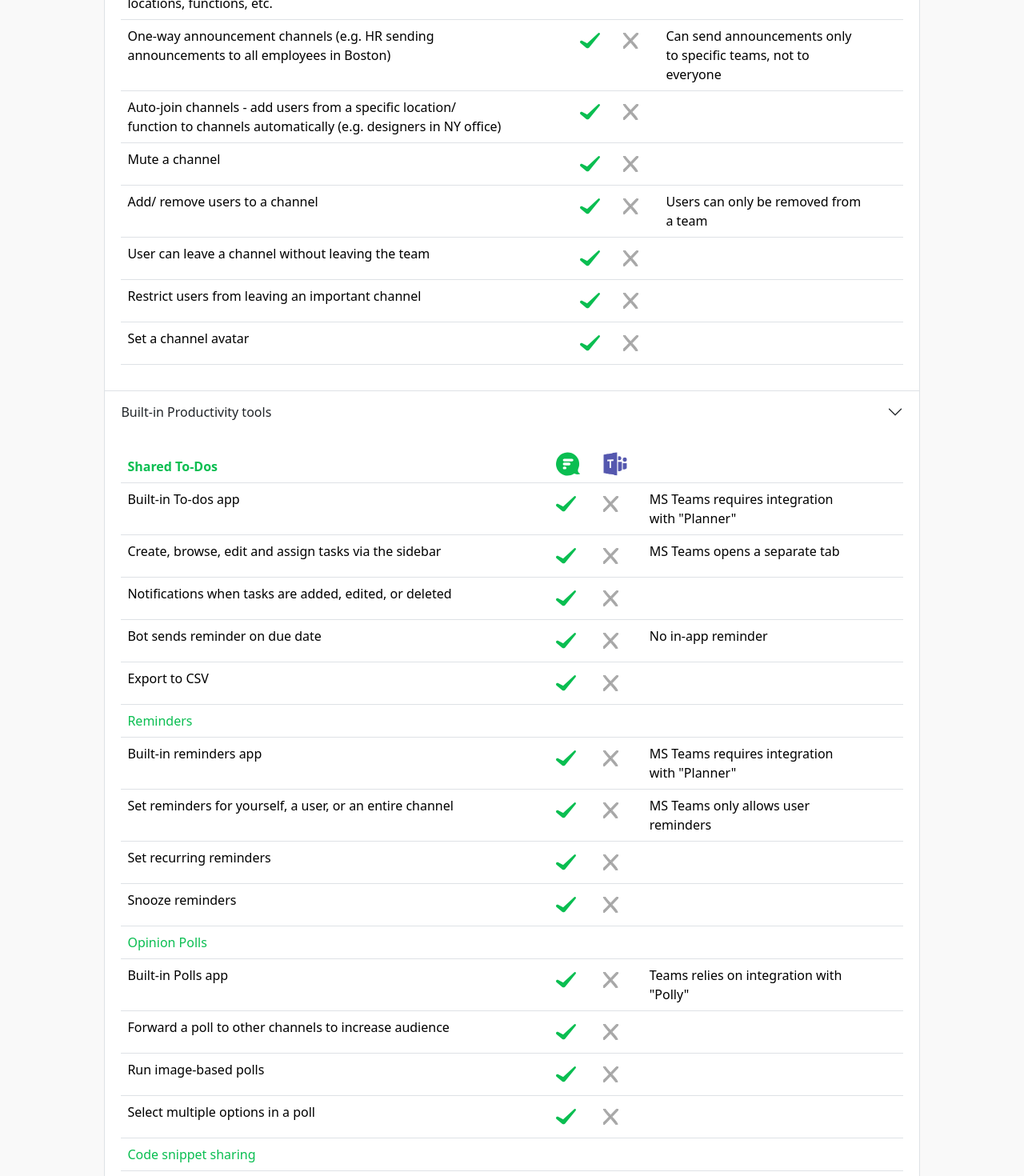
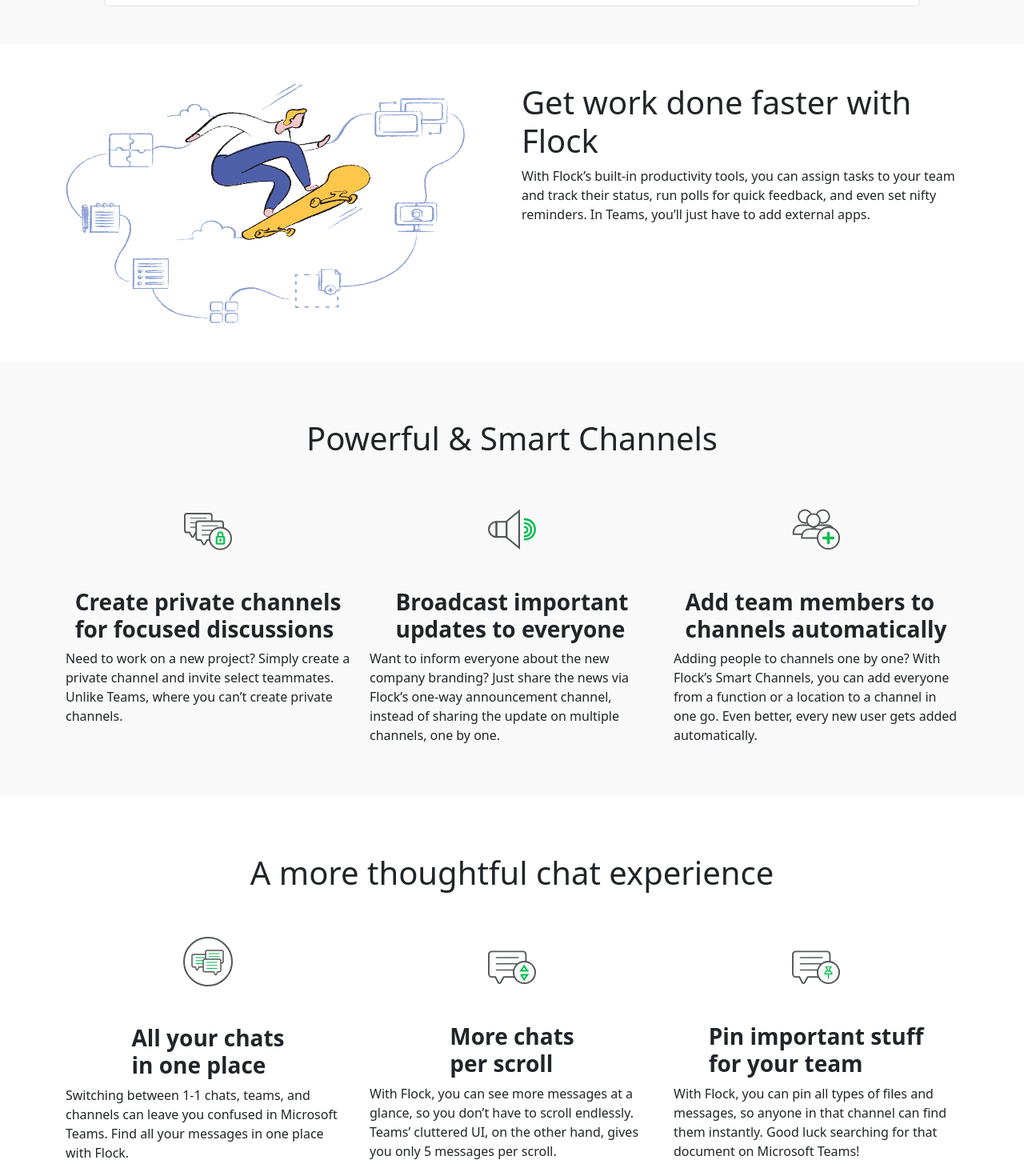
Before and after one commit to Biron2465/Proyecto2, a Vue app in the folder proyecto2/: page /microsoft-teams in a window 1280 px wide. Shown: the part 1330-2800 px from the top of the page at 80% size. Built offline with nearby package versions, Linux system fonts and the light colour scheme.

Commit message:
Update MicrosoftTeams.vue

```diff
--- a/proyecto2/src/components/MicrosoftTeams.vue
+++ b/proyecto2/src/components/MicrosoftTeams.vue
@@ -36,7 +36,7 @@
                   Attractive pricing
                 </button>
               </h2>
-              <div id="collapseOne" class="accordion-collapse collapse show" data-bs-parent="#accordionExample">
+              <div id="collapseOne" class="accordion-collapse collapse" data-bs-parent="#accordionExample">
                 <div class="accordion-body">
                   <table class="table">
                     <thead>
@@ -94,7 +94,7 @@
                   Powerful and Smart Channels
                 </button>
               </h2>
-              <div id="collapse2" class="accordion-collapse collapse show" data-bs-parent="#accordionExample">
+              <div id="collapse2" class="accordion-collapse collapse" data-bs-parent="#accordionExample">
                 <div class="accordion-body">
                   <table class="table">
                     <thead>
@@ -178,7 +178,7 @@
                   Built-in Productivity tools
                 </button>
               </h2>
-              <div id="collapse3" class="accordion-collapse collapse show" data-bs-parent="#accordionExample">
+              <div id="collapse3" class="accordion-collapse collapse" data-bs-parent="#accordionExample">
                 <div class="accordion-body">
                   <table class="table">
                     <thead>
@@ -324,7 +324,7 @@
                   Well Designed Chat Experience
                 </button>
               </h2>
-              <div id="collapse4" class="accordion-collapse collapse show" data-bs-parent="#accordionExample">
+              <div id="collapse4" class="accordion-collapse collapse" data-bs-parent="#accordionExample">
                 <div class="accordion-body">
                   <table class="table">
                     <thead>
@@ -417,7 +417,7 @@
                   Enhanced Admin Controls
                 </button>
               </h2>
-              <div id="collapse5" class="accordion-collapse collapse show" data-bs-parent="#accordionExample">
+              <div id="collapse5" class="accordion-collapse collapse" data-bs-parent="#accordionExample">
                 <div class="accordion-body">
                   <table class="table">
                     <thead>
@@ -507,7 +507,7 @@
                   Better Mobile Experience
                 </button>
               </h2>
-              <div id="collapse6" class="accordion-collapse collapse show" data-bs-parent="#accordionExample">
+              <div id="collapse6" class="accordion-collapse collapse " data-bs-parent="#accordionExample">
                 <div class="accordion-body">
                   <table class="table">
                     <thead>
@@ -543,7 +543,8 @@
                         <td colspan="4">Lightweight, storage friendly mobile clients <br>
                           iOS <br>
                           Android</td>
-                        <td style="color: #0abe51;"><img src="../assets/MicrosoftTeams/right-tick-5447a8a0-2.png" alt="" class="py-2"><br>38.3
+                        <td style="color: #0abe51;"><img src="../assets/MicrosoftTeams/right-tick-5447a8a0-2.png" alt=""
+                            class="py-2"><br>38.3
                           MB <br> 22,1 MB</td>
                         <td><img src="../assets/MicrosoftTeams/wrong-icon-b7177ce1.png" alt="" class="py-2"><br>84.6
                           MB <br> 39 MB</td>
@@ -561,12 +562,13 @@
                   Unlimited Free Guests
                 </button>
               </h2>
-              <div id="collapse7" class="accordion-collapse collapse show" data-bs-parent="#accordionExample">
+              <div id="collapse7" class="accordion-collapse collapse " data-bs-parent="#accordionExample">
                 <div class="accordion-body">
                   <table class="table">
                     <thead>
                       <tr>
-                        <th scope="col" colspan="4" style="color: #0abe51;"> Easily collaborate with vendors and clients</th>
+                        <th scope="col" colspan="4" style="color: #0abe51;"> Easily collaborate with vendors and clients
+                        </th>
                         <th scope="col"><img src="../assets/MicrosoftTeams/Flock Icon.svg" alt="" class="imgTable"></th>
                         <th scope="col"><img src="../assets/MicrosoftTeams/microsoft-teams-974c6f9f.png" alt=""
                             class="imgTable"></th>
@@ -604,7 +606,7 @@
                   On-demand Audio Conferencing
                 </button>
               </h2>
-              <div id="collapse8" class="accordion-collapse collapse show" data-bs-parent="#accordionExample">
+              <div id="collapse8" class="accordion-collapse collapse " data-bs-parent="#accordionExample">
                 <div class="accordion-body">
                   <table class="table">
                     <thead>
@@ -642,7 +644,7 @@
                   Deep Integration with OneDrive, GDrive, Dropbox, and Box
                 </button>
               </h2>
-              <div id="collapse9" class="accordion-collapse collapse show" data-bs-parent="#accordionExample">
+              <div id="collapse9" class="accordion-collapse collapse " data-bs-parent="#accordionExample">
                 <div class="accordion-body">
                   <table class="table">
                     <thead>
@@ -663,7 +665,8 @@
                         <td>MS Teams has no search option</td>
                       </tr>
                       <tr>
-                        <td colspan="4">Create new docs/ sheets/ presentations from within the client <br>(for OneDrive & GDrive)</td>
+                        <td colspan="4">Create new docs/ sheets/ presentations from within the client <br>(for OneDrive
+                          & GDrive)</td>
                         <td><img src="../assets/MicrosoftTeams/right-tick-5447a8a0-2.png" alt="" class="py-2"></td>
                         <td><img src="../assets/MicrosoftTeams/wrong-icon-b7177ce1.png" alt="" class="py-2"></td>
                         <td></td>
@@ -698,7 +701,7 @@
                   Integration with GitHub and GitLab
                 </button>
               </h2>
-              <div id="collapse11" class="accordion-collapse collapse show" data-bs-parent="#accordionExample">
+              <div id="collapse11" class="accordion-collapse collapse " data-bs-parent="#accordionExample">
                 <div class="accordion-body">
                   <table class="table">
                     <thead>
@@ -716,7 +719,7 @@
                         <td colspan="4">Get personal and team notifications</td>
                         <td><img src="../assets/MicrosoftTeams/right-tick-5447a8a0-2.png" alt="" class="py-2"></td>
                         <td><img src="../assets/MicrosoftTeams/wrong-icon-b7177ce1.png" alt="" class="py-2"></td>
-                        <td>	(MS Teams has this only for <br>GitHub)</td>
+                        <td> (MS Teams has this only for <br>GitHub)</td>
                       </tr>
                       <tr>
                         <td colspan="4">Assign, close or merge pull requests from within the client</td>
@@ -742,7 +745,7 @@
                   Integration with Twitter
                 </button>
               </h2>
-              <div id="collapse12" class="accordion-collapse collapse show" data-bs-parent="#accordionExample">
+              <div id="collapse12" class="accordion-collapse collapse " data-bs-parent="#accordionExample">
                 <div class="accordion-body">
                   <table class="table">
                     <thead>
@@ -780,7 +783,7 @@
                   Powerful Developer Platform
                 </button>
               </h2>
-              <div id="collapse13" class="accordion-collapse collapse show" data-bs-parent="#accordionExample">
+              <div id="collapse13" class="accordion-collapse collapse " data-bs-parent="#accordionExample">
                 <div class="accordion-body">
                   <table class="table">
                     <thead>
@@ -821,6 +824,149 @@
         </div>
       </div>
     </section>
+
+    <section class="section3 py-5">
+      <div class="container">
+        <div class="row">
+          <div class="col-md-6">
+            <img src="../assets/MicrosoftTeams/f-v-m-get-work-done-c478e6b3.png" alt="" class="img-responsive">
+          </div>
+          <div class="col-md-6">
+            <h1>Get work done faster with Flock</h1>
+            <p>With Flock’s built-in productivity tools, you can assign tasks to your team and track their status, run
+              polls for quick feedback, and even set nifty reminders. In Teams, you’ll just have to add external apps.
+            </p>
+          </div>
+        </div>
+      </div>
+    </section>
+
+    <section class="section4 py-5">
+      <div class="row text-center py-4">
+        <div class="col">
+          <h1>Powerful & Smart Channels</h1>
+        </div>
+      </div>
+      <div class="container">
+        <div class="row">
+          <div class="col-md-4 ">
+            <div class="customer-feedback d-flex justify-content-center flex-column align-items-center">
+              <img src="../assets/MicrosoftTeams/f-v-m-create-channels-36a4a803.svg" alt="Donae Peyper"
+                class="img-fluid mb-5 mt-4">
+              <h3><strong>Create private channels <br>for focused discussions</strong></h3>
+              <p>
+                Need to work on a new project? Simply create a private channel and invite select teammates. Unlike
+                Teams, where you can’t create private channels.
+              </p>
+            </div>
+          </div>
+          <div class="col-md-4">
+            <div class="customer-feedback d-flex justify-content-center flex-column align-items-center">
+              <img src="../assets/MicrosoftTeams/f-v-m-broadcast-4e2be778.svg" alt="Holly Hanson"
+                class="img-fluid mb-5 mt-4">
+              <h3><strong>Broadcast important <br>updates to everyone</strong></h3>
+              <p>
+                Want to inform everyone about the new company branding? Just share the news via Flock’s one-way
+                announcement channel, instead of sharing the update on multiple channels, one by one.
+              </p>
+            </div>
+          </div>
+          <div class="col-md-4">
+            <div class="customer-feedback d-flex justify-content-center flex-column align-items-center">
+              <img src="../assets/MicrosoftTeams/f-v-m-add-team-93a421da.svg" alt="Hillan Klein"
+                class="img-fluid mb-5 mt-4">
+              <h3><strong>Add team members to <br>channels automatically</strong></h3>
+              <p>
+                Adding people to channels one by one? With Flock’s Smart Channels, you can add everyone from a function
+                or a location to a channel in one go. Even better, every new user gets added automatically.
+              </p>
+            </div>
+          </div>
+        </div>
+      </div>
+    </section>
+
+    <section class="section5 py-5">
+      <div class="row text-center py-4">
+        <div class="col">
+          <h1>A more thoughtful chat experience</h1>
+        </div>
+      </div>
+      <div class="container">
+        <div class="row">
+          <div class="col-md-4 ">
+            <div class="customer-feedback d-flex justify-content-center flex-column align-items-center">
+              <img src="../assets/MicrosoftTeams/f-v-m-all-chats-2b5c98cb.svg" alt="Donae Peyper"
+                class="img-fluid mb-5 mt-4">
+              <h3><strong>All your chats <br>
+                  in one place</strong></h3>
+              <p>
+                Switching between 1-1 chats, teams, and channels can leave you confused in Microsoft Teams. Find all
+                your messages in one place with Flock.
+              </p>
+            </div>
+          </div>
+          <div class="col-md-4">
+            <div class="customer-feedback d-flex justify-content-center flex-column align-items-center">
+              <img src="../assets/MicrosoftTeams/f-v-m-chat-scroll-24cc3dbb.svg" alt="Holly Hanson"
+                class="img-fluid mb-5 mt-4">
+              <h3><strong>More chats<br>
+                  per scroll</strong></h3>
+              <p>
+                With Flock, you can see more messages at a glance, so you don’t have to scroll endlessly. Teams’
+                cluttered UI, on the other hand, gives you only 5 messages per scroll.
+              </p>
+            </div>
+          </div>
+          <div class="col-md-4">
+            <div class="customer-feedback d-flex justify-content-center flex-column align-items-center">
+              <img src="../assets/MicrosoftTeams/f-v-m-chat-pin-c43b9c37.svg" alt="Hillan Klein"
+                class="img-fluid mb-5 mt-4">
+              <h3><strong>Pin important stuff <br>
+                  for your team</strong></h3>
+              <p>
+                With Flock, you can pin all types of files and messages, so anyone in that channel can find them instantly. Good luck searching for that document on Microsoft Teams!
+              </p>
+            </div>
+          </div>
+        </div>
+      </div>
+    </section>
+
+    <section class="section6 py-5">
+      <div class="container">
+        <div class="row">
+          <div class="col-md-6">
+            <img src="../assets/MicrosoftTeams/f-v-m-get-more-for-less-6205dd0d.png" alt="" class="img-responsive">
+          </div>
+          <div class="col-md-6">
+            <h1>Get more for less!</h1>
+            <p>Why settle for the user limits that come with Microsoft Teams' Free plan when you can bring onboard unlimited users on Flock? Need more features? Upgrade to Flock's Pro plan and pay only for what you need - a great team messenger. Unless, of course you want to pay for that entire bundle of Microsoft software you probably won't use!
+            </p>
+          </div>
+        </div>
+      </div>
+    </section>
+
+    <section class="section7 py-4 text-center">
+      <h1>Start Your 30-Day Free Trial of Flock</h1>
+      <div class="container mb-3 mt-4">
+        <div class="row justify-content-center">
+          <div class="col-md-8 col-lg-6">
+            <div class="row">
+              <div class="col-8">
+                <input type="text" class="form-control" placeholder="Enter your work email" v-model="email" />
+              </div>
+              <div class="col-4">
+                <button class="btn" @click="startTrial">Get Flocking</button>
+              </div>
+            </div>
+          </div>
+        </div>
+      </div>
+      <p>Get the app for <a href="#">Windows PC, Mac, Linux, Chrome</a></p>
+    </section>
+
   </div>
 </template>
 
@@ -880,8 +1026,50 @@
 
 
 /* //////////////////////////////////////////////////////// */
+
+.section3 .img-responsive {
+  width: 500px;
+  height: 300px;
+}
+
 /* //////////////////////////////////////////////////////// */
+.section4 {
+  background-color: #f9f9f9;
+}
+
+.section4 .customer-feedback img {
+  justify-content: center;
+}
+
 /* //////////////////////////////////////////////////////// */
+.section6{
+  background-color: #f9f9f9;
+}
+
+.section6 .img-responsive {
+  width: 500px;
+  height: 300px;
+}
+
 /* //////////////////////////////////////////////////////// */
+.section7 {
+  padding: 0;
+  margin: 0;
+}
+
+.section7 .btn {
+  background-color: #0abe51;
+  color: #ffff;
+}
+
+.section7 p {
+  text-align: center;
+  margin-left: -190px;
+}
+
+.section7 a {
+  color: black;
+}
+
 /* //////////////////////////////////////////////////////// */
 </style>
```
